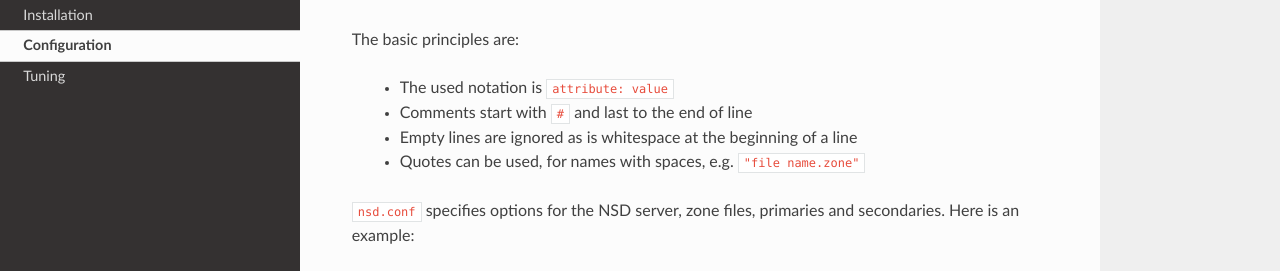
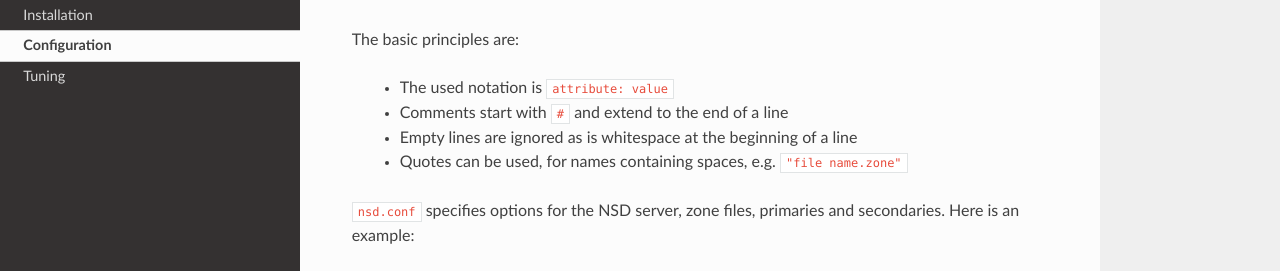
Before and after one commit to NLnetLabs/nsd-manual, a Sphinx documentation site: the page built from source/configuration.rst, in a window 1280 px wide and 1203 px high. Shown: the part 229-500 px from the top of the window. Built offline with Sphinx 7.4.7 and the Read the Docs theme 2.0.0, drawn with Linux system fonts in a browser that asks for light colours.

Commit message:
Small linguistic changes

```diff
--- a/source/configuration.rst
+++ b/source/configuration.rst
@@ -11,9 +11,9 @@ them.
 The basic principles are:
 
   - The used notation is ``attribute: value``
-  - Comments start with ``#`` and last to the end of line
+  - Comments start with ``#`` and extend to the end of a line
   - Empty lines are ignored as is whitespace at the beginning of a line
-  - Quotes can be used, for names with spaces, e.g. ``"file name.zone"``
+  - Quotes can be used, for names containing spaces, e.g. ``"file name.zone"``
 
 ``nsd.conf`` specifies options for the NSD server, zone files, primaries and
 secondaries. Here is an example:
```
